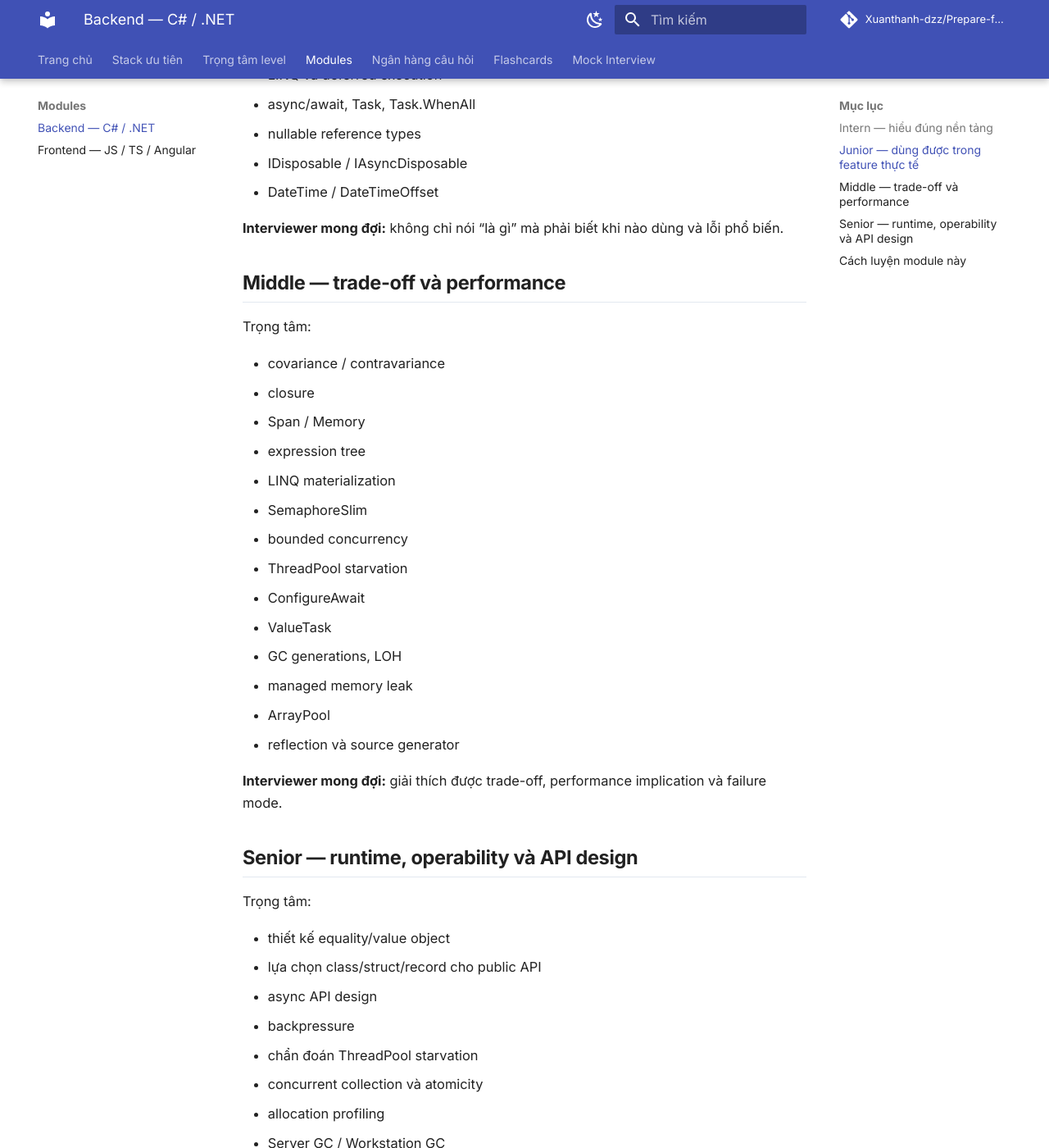
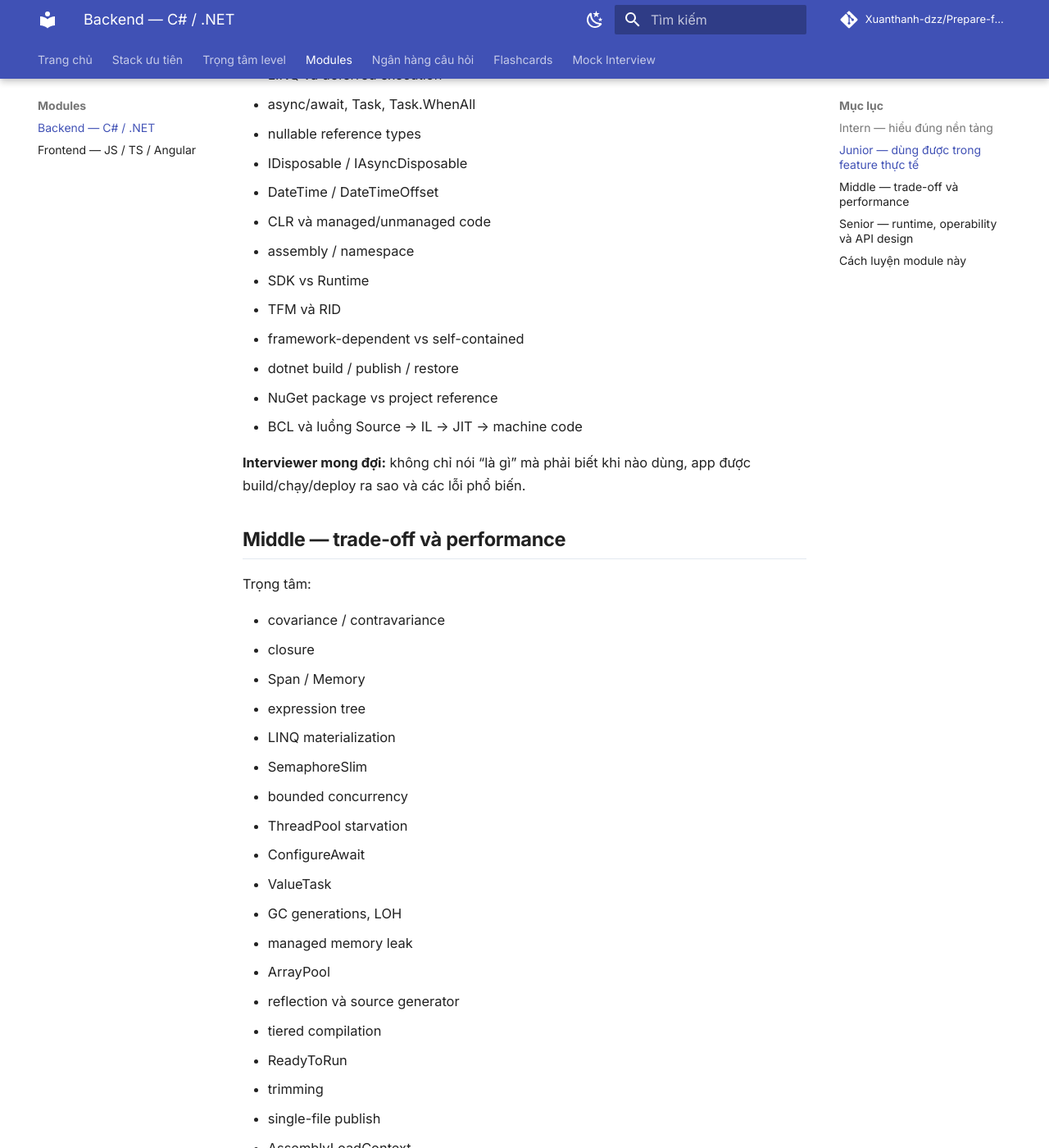
Before and after one commit to Xuanthanh-dzz/Prepare-for-job-interviews, an MkDocs documentation site: the page built from docs/modules/csharp-dotnet.md, in a window 1280 px wide and 1400 px high, scrolled down 1399 px. Shown: the whole window at 82% size. Built offline with MkDocs 1.6.1 and Material for MkDocs 9.7.7, drawn with Linux system fonts in a browser that asks for light colours; comment, search, counter and statistics services are not loaded; some of the changed text lies outside the part shown.

Commit message:
docs: expand Junior and Middle .NET runtime checklist

```diff
--- a/docs/modules/csharp-dotnet.md
+++ b/docs/modules/csharp-dotnet.md
@@ -41,8 +41,16 @@ Trọng tâm:
 - nullable reference types
 - IDisposable / IAsyncDisposable
 - DateTime / DateTimeOffset
+- CLR và managed/unmanaged code
+- assembly / namespace
+- SDK vs Runtime
+- TFM và RID
+- framework-dependent vs self-contained
+- dotnet build / publish / restore
+- NuGet package vs project reference
+- BCL và luồng Source → IL → JIT → machine code
 
-**Interviewer mong đợi:** không chỉ nói “là gì” mà phải biết khi nào dùng và lỗi phổ biến.
+**Interviewer mong đợi:** không chỉ nói “là gì” mà phải biết khi nào dùng, app được build/chạy/deploy ra sao và các lỗi phổ biến.
 
 ## Middle — trade-off và performance
 
@@ -62,8 +70,19 @@ Trọng tâm:
 - managed memory leak
 - ArrayPool
 - reflection và source generator
+- tiered compilation
+- ReadyToRun
+- trimming
+- single-file publish
+- AssemblyLoadContext
+- runtimeconfig.json / deps.json
+- dotnet-counters / dotnet-trace / dotnet-dump
+- deployment runtime strategy
+- Server GC / Workstation GC
+- Dynamic PGO
+- target-framework upgrade strategy
 
-**Interviewer mong đợi:** giải thích được trade-off, performance implication và failure mode.
+**Interviewer mong đợi:** giải thích được trade-off, performance implication, runtime/deployment behavior và failure mode.
 
 ## Senior — runtime, operability và API design
 
```
